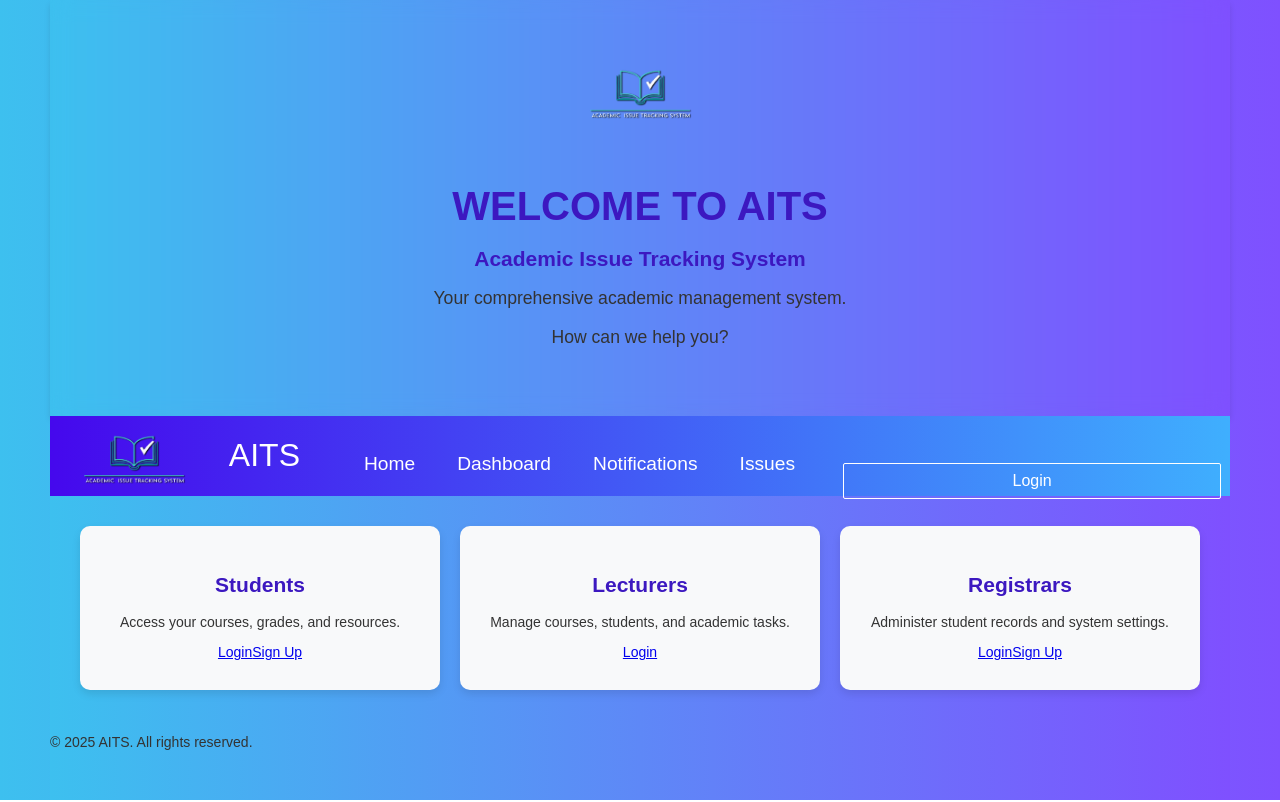
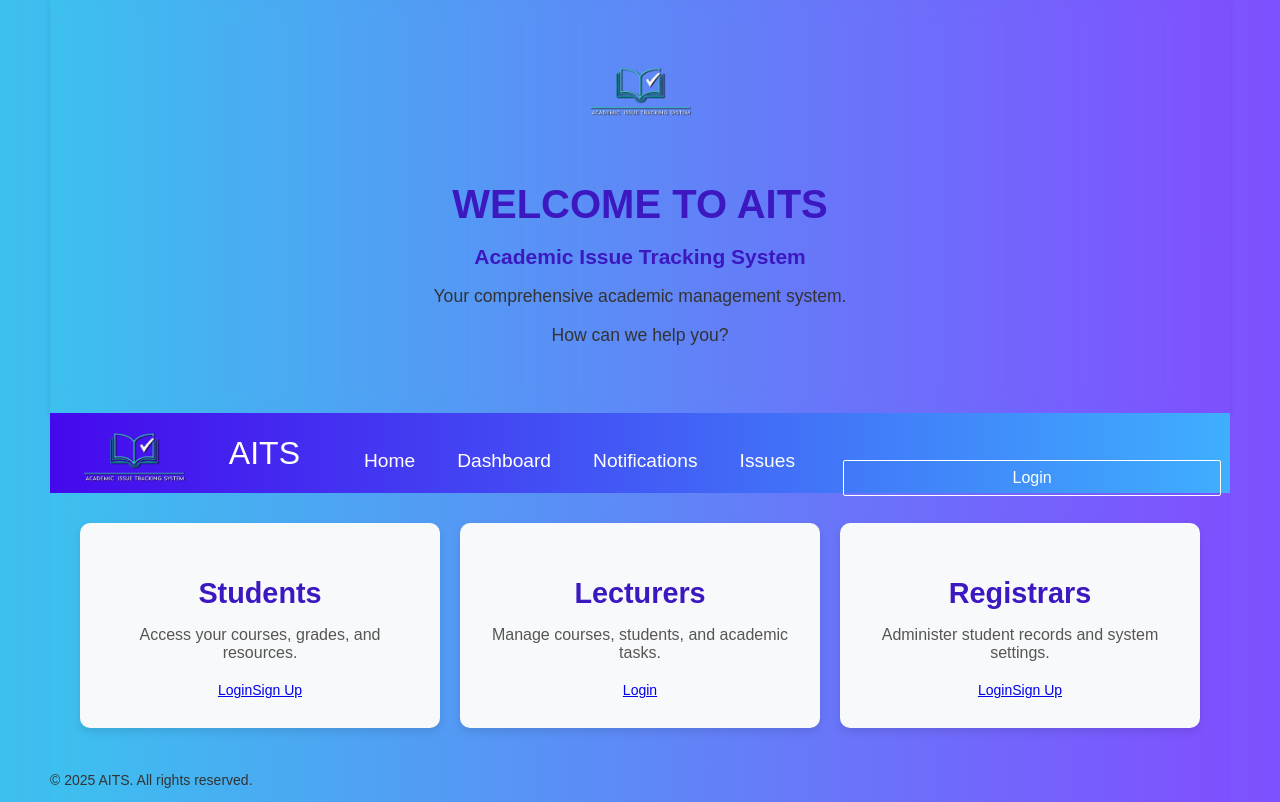
Before and after one commit to CharmiPanchal17/GroupF-Project, a React (Create React App) app in the folder FRONTEND/: page / in a window 1280 px wide. Built offline with nearby package versions, Linux system fonts and the light colour scheme.

Commit message:
change layout

```diff
--- a/FRONTEND/src/AITS_Pages/WelcomePage.css
+++ b/FRONTEND/src/AITS_Pages/WelcomePage.css
@@ -42,3 +42,13 @@
     box-shadow: 0 4px 8px rgba(0, 0, 0, 0.1);
     text-align: center;
   }
+  .welcome-page-section h2 {
+    font-size: 1.8rem;
+    margin-bottom: 5px;
+  }
+
+  .welcome-page-section p {
+    font-size: 1rem;
+    color: #555;
+    margin-bottom: 20px;
+  }
```
